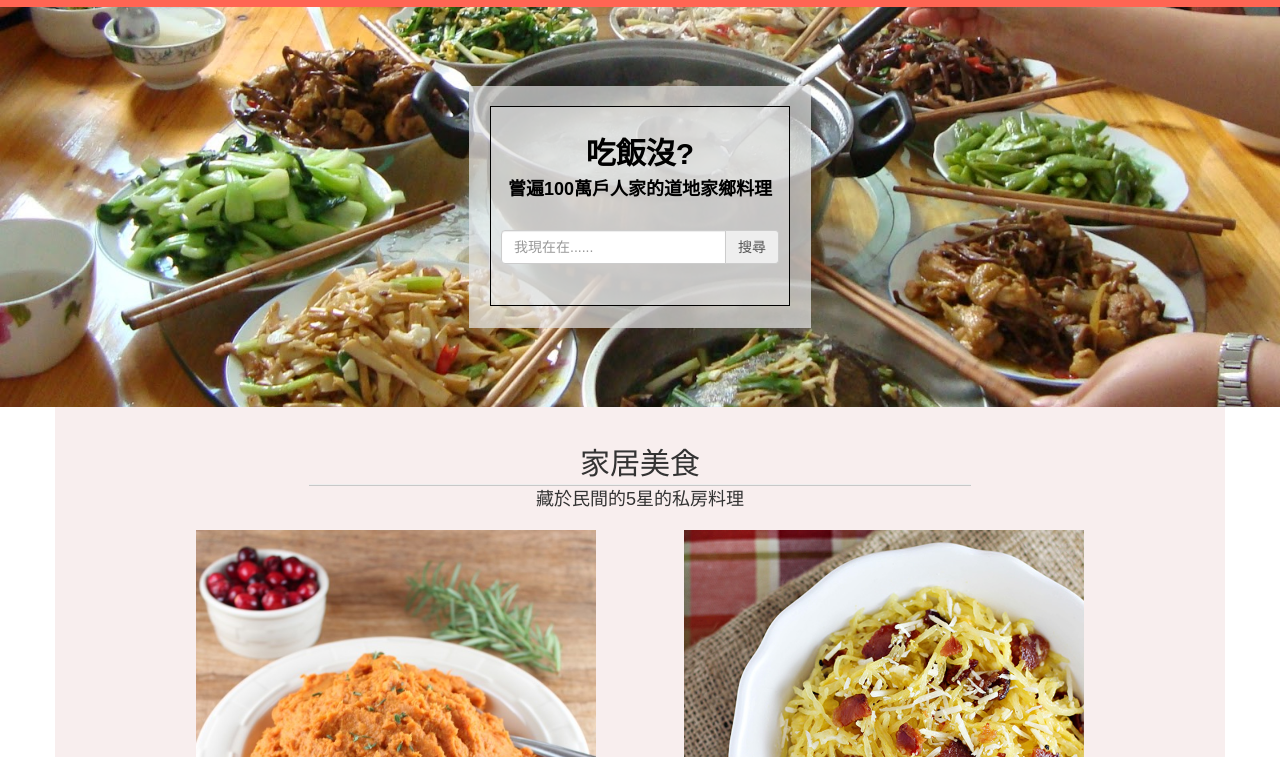
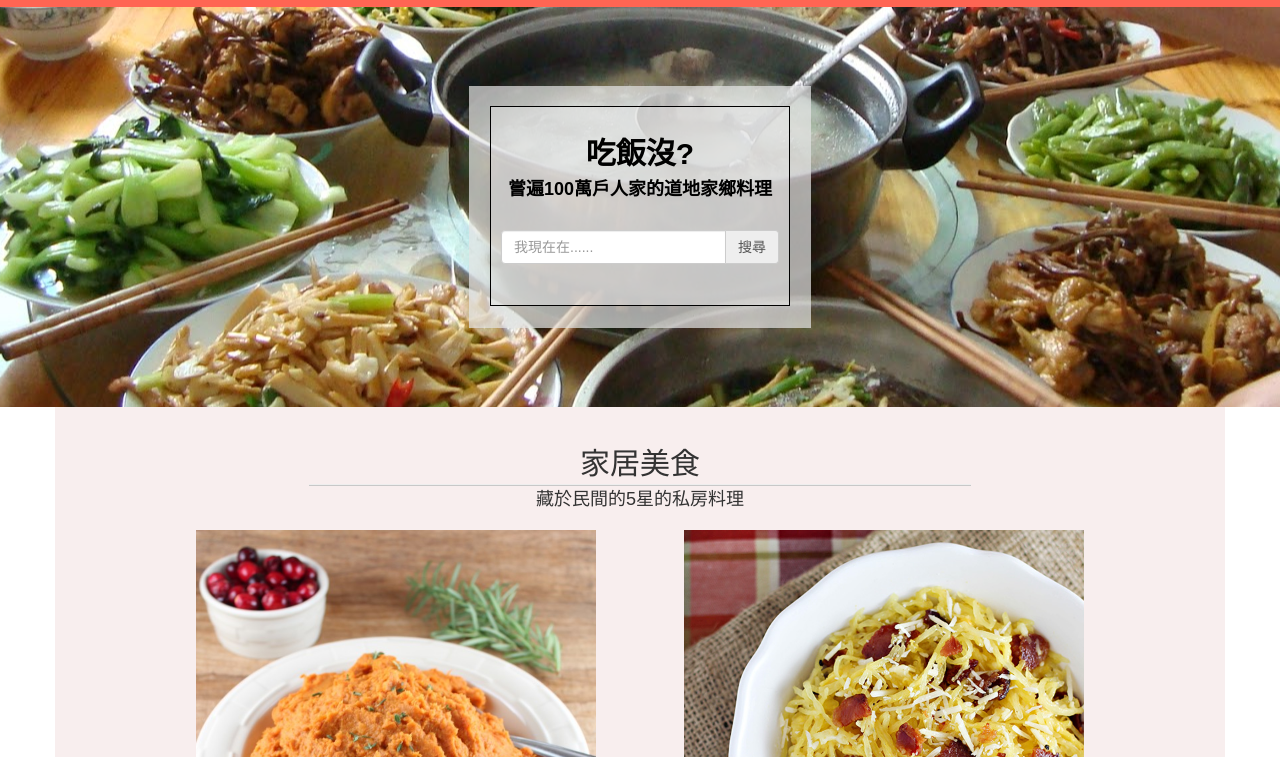
Before and after one commit to air-dining/air-dining.github.io, a plain HTML site: page index.html in a window 1280 px wide. Shown: the part 43-800 px from the top of the page. Drawn offline with nearby package versions, Linux system fonts and the light colour scheme; files whose address does not match are found by name.

Commit message:
Changed bg img location

```diff
--- a/css/index.css
+++ b/css/index.css
@@ -81,7 +81,6 @@ body {
     position: relative;
     width: 100%;
     height: 50%;
-    background: url(../img/bg.jpg) no-repeat center center scroll;
     -webkit-background-size: cover;
     -moz-background-size: cover;
     background-size: cover;
--- a/index.html
+++ b/index.html
@@ -48,7 +48,7 @@
 
 
     <!-- Header -->
-    <header id="top" class="header">
+    <header id="top" class="header" style="background: url(img/bg.jpg) no-repeat center center scroll;">
         <div class="text-vertical-center">
         	<div class="headframe">
         	<div class="headline">
```
